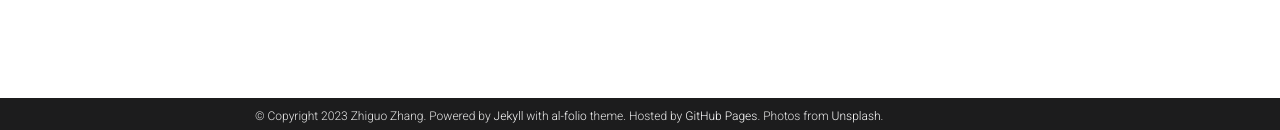
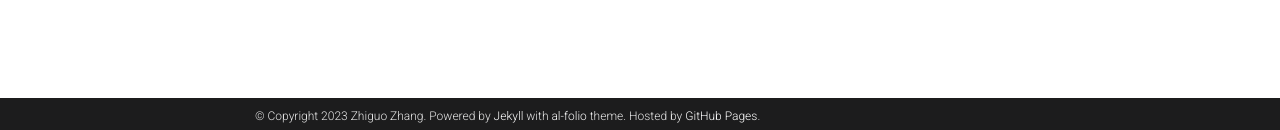
Before and after one commit to zhangzg78/zhangzg78.github.io, a Jekyll site: the page built from _pages/publications.md, in a window 1280 px wide. Shown: the part 767-897 px from the top of the page. Built offline with Jekyll 4.4.1, drawn with Linux system fonts in a browser that asks for light colours; comment, search, counter and statistics services are not loaded; a style sheet for code colours, icons or effects is not loaded.

Commit message:
Update _config.yml

```diff
--- a/_config.yml
+++ b/_config.yml
@@ -6,20 +6,19 @@
 first_name: Zhiguo
 middle_name:
 last_name: Zhang
-email: you@example.com
+email: zhiguozhang@hit.edu.cn
 description: > # the ">" symbol means to ignore newlines until "footer_text:"
   A simple, whitespace theme for academics. Based on [*folio](https://github.com/bogoli/-folio) design.
 footer_text: >
   Powered by <a href="https://jekyllrb.com/" target="_blank">Jekyll</a> with <a href="https://github.com/alshedivat/al-folio">al-folio</a> theme.
   Hosted by <a href="https://pages.github.com/" target="_blank">GitHub Pages</a>.
-  Photos from <a href="https://unsplash.com" target="_blank">Unsplash</a>.
 keywords: jekyll, jekyll-theme, academic-website, portfolio-website  # add your own keywords or leave empty
 
 lang: en # the language of your site (for example: en, fr, cn, ru, etc.)
 icon: ⚛️  # the emoji used as the favicon (alternatively, provide image name in /assets/img/)
 
 url: https://zhangzg78.github.io # the base hostname & protocol for your site
-baseurl: /al-folio # the subpath of your site, e.g. /blog/
+baseurl:  # the subpath of your site, e.g. /blog/
 last_updated: false # set to true if you want to display last updated in the footer
 impressum_path:  # set to path to include impressum link in the footer, use the same path as permalink in a page, helps to conform with EU GDPR
 
```
